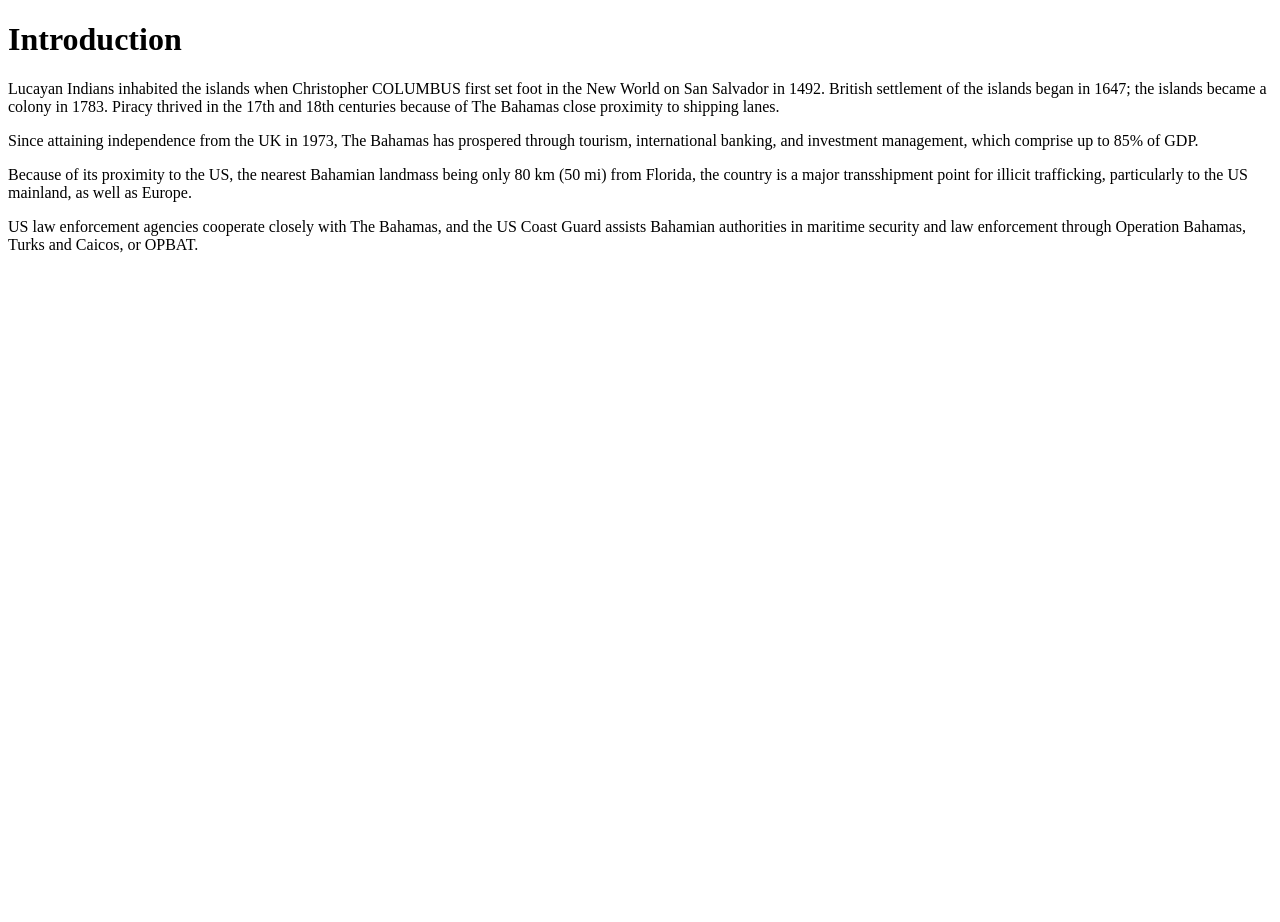
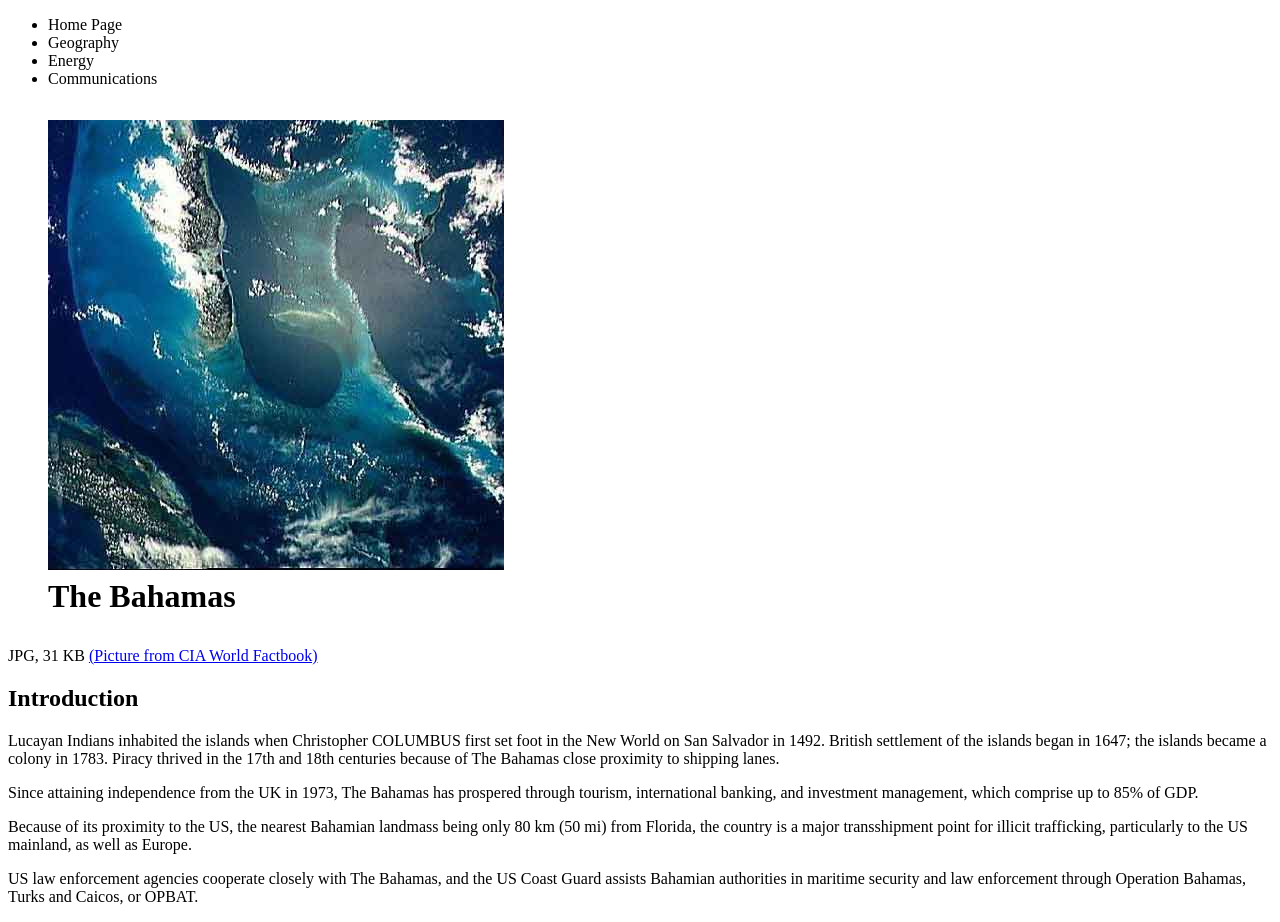
Before and after one commit to Sonnyd2323/Thebahamas, a plain HTML site: page Geography.html in a window 1280 px wide. Before the commit the page ends 800 px from the top, so only its background shows below. Drawn offline with Linux system fonts and the light colour scheme.

Commit message:
Update Geography.html

```diff
--- a/Geography.html
+++ b/Geography.html
@@ -1,21 +1,37 @@
 <!DOCTYPE html>
 <html lang="en">
-  <head
-    ><meta charset="utf-8" />
+  <head>
+    <meta charset="utf-8" />
     <title>"The Bahamas"</title>
   </head>
 
   <body>
-    <h1>Introduction</h1>
+      <header>
+        <nav>
+          <ul>
+            <li>Home Page</li>
+            <li>Geography</li>
+            <li>Energy</li>
+            <li>Communications</li>
+          </ul>
+        </nav>
+        <h1><figure>
+            <img src="images/aerial-view-of-bahamas.jpg" alt="Photo of Bahamas"><br>The Bahamas</h1>
+            <figcaption>JPG, 31 KB <a href="https://www.cia.gov/the-world-factbook/countries/bahamas-the/images">(Picture from CIA World Factbook)</a>
+            </figure>
+      </header>
+      <section>
+        <h2>Introduction</h2>
 
-      <p>Lucayan Indians inhabited the islands when Christopher COLUMBUS first set foot in the New World on San Salvador in 1492. British settlement of the islands began in 1647; the islands became a colony in 1783. Piracy thrived in the 17th and 18th centuries because of The Bahamas close proximity to shipping lanes.</p>
+          <p>Lucayan Indians inhabited the islands when Christopher COLUMBUS first set foot in the New World on San Salvador in 1492. British settlement of the islands began in 1647; the islands became a colony in 1783. Piracy thrived in the 17th and 18th centuries because of The Bahamas close proximity to shipping lanes.</p>
 
-      <p>Since attaining independence from the UK in 1973, The Bahamas has prospered through tourism, international banking, and investment management, which comprise up to 85% of GDP.</p>
+          <p>Since attaining independence from the UK in 1973, The Bahamas has prospered through tourism, international banking, and investment management, which comprise up to 85% of GDP.</p>
 
-      <p>Because of its proximity to the US, the nearest Bahamian landmass being only 80 km (50 mi) from Florida, the country is a major transshipment point for illicit trafficking, particularly to the US mainland, as well as Europe.</p>
+          <p>Because of its proximity to the US, the nearest Bahamian landmass being only 80 km (50 mi) from Florida, the country is a major transshipment point for illicit trafficking, particularly to the US mainland, as well as Europe.</p>
 
-      <p>US law enforcement agencies cooperate closely with The Bahamas, and the US Coast Guard assists Bahamian authorities in maritime security and law enforcement through Operation Bahamas, Turks and Caicos, or OPBAT.</p>
-
+          <p>US law enforcement agencies cooperate closely with The Bahamas, and the US Coast Guard assists Bahamian authorities in maritime security and law enforcement through Operation Bahamas, Turks and Caicos, or OPBAT.</p>
+      </section>
+      <section>
   </body>
 
 </html>
```
